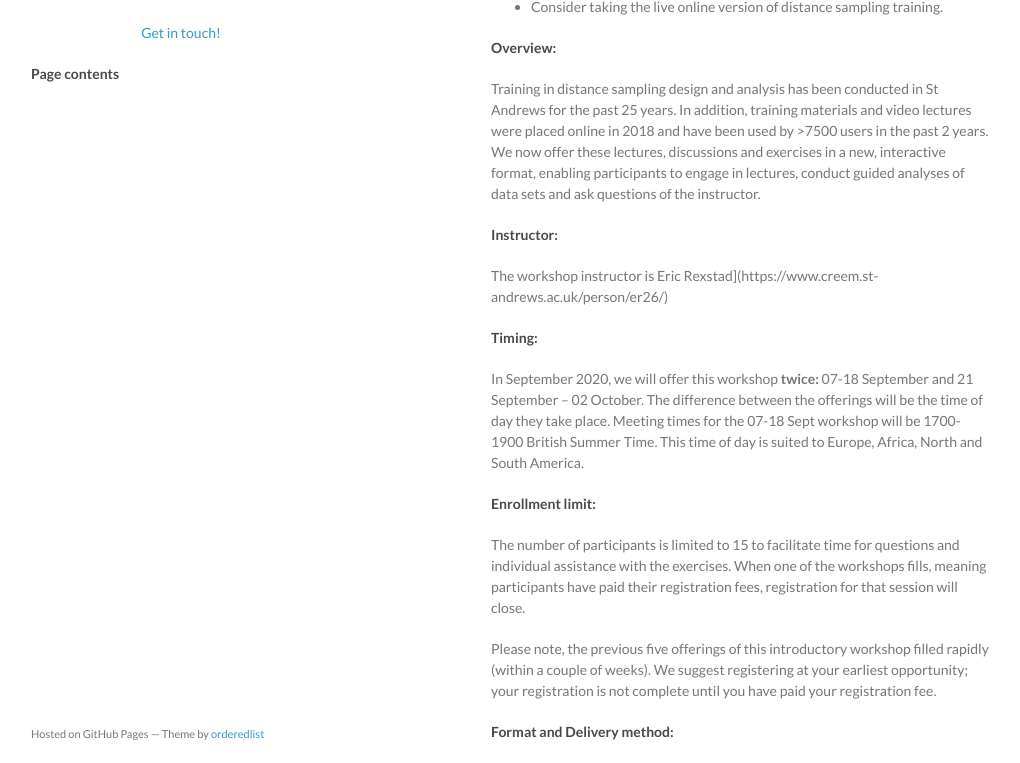
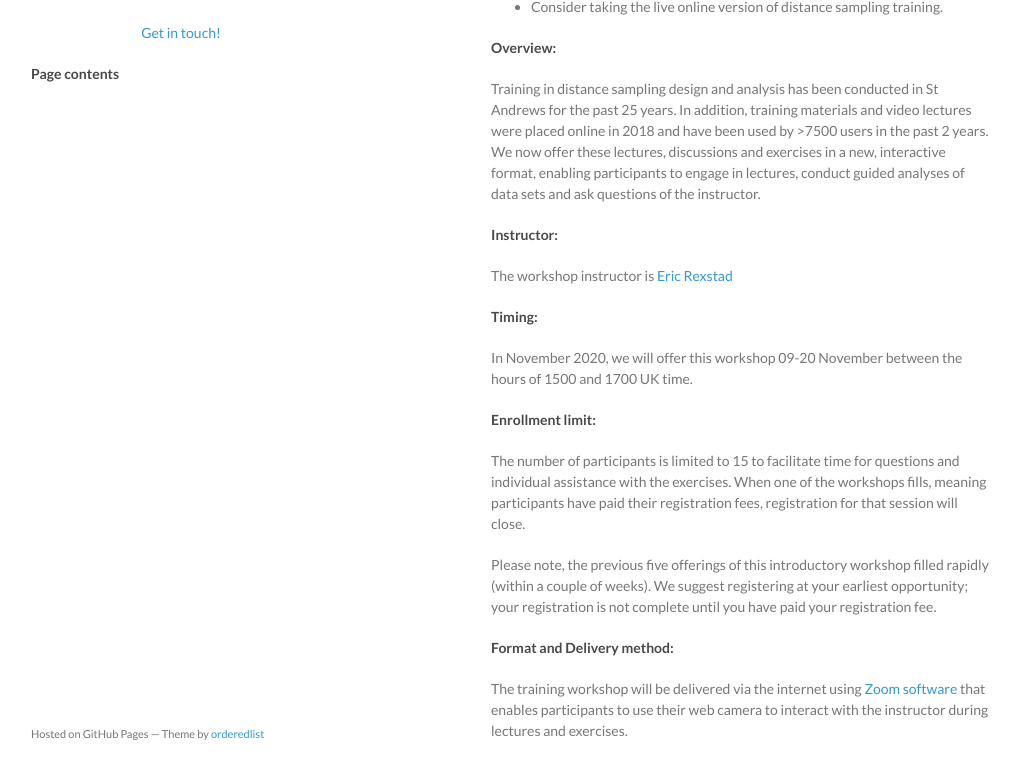
Before and after one commit to distanceworkshops/distanceworkshops.github.io, a Jekyll site: the page built from intro-nov-2020.md, in a window 1280 px wide and 900 px high, cut to the strip 137-900 px from the top of the window. Shown: the whole strip, without its empty margins (129-1149 px from the left). Built offline with Jekyll 4.4.1, drawn with Linux system fonts in a browser that asks for light colours; some of the changed text lies outside the part shown.

Commit message:
Update intro-nov-2020.md

```diff
--- a/intro-nov-2020.md
+++ b/intro-nov-2020.md
@@ -15,11 +15,10 @@
 We now offer these lectures, discussions and exercises in a new, interactive format, enabling participants to engage in lectures, conduct guided analyses of data sets and ask questions of the instructor.
 
 #### Instructor:
-The workshop instructor is Eric Rexstad](https://www.creem.st-andrews.ac.uk/person/er26/)
+The workshop instructor is [Eric Rexstad](https://www.creem.st-andrews.ac.uk/person/er26/)
 
 #### Timing:
-In September 2020, we will offer this workshop <strong>twice:</strong> 07-18 September and 21 September &#8211; 02 October.  The difference between the offerings will be the time of day they take place.  Meeting times for the 07-18 Sept workshop will be 1700-1900 British Summer Time.  This time of day is suited to Europe, Africa, North and South America.
-
+In November 2020, we will offer this workshop 09-20 November between the hours of 1500 and 1700 UK time.
 #### Enrollment limit:
 The number of participants is limited to 15 to facilitate time for questions and individual assistance with the exercises.  When one of the workshops fills, meaning participants have paid their registration fees, registration for that session will close.
 
@@ -61,10 +60,11 @@
 The Registration Fee is 215.00 GBP
 
 ##### Registration:
+The registration deadline is **23 October 2020** payment must be received by that time to secure your place in the workshop.
 
 ##### Payment:
 Payment should be made using the online store at the University of St Andrews.
-[Please follow this link to make payment for the workshop to be held from 07 to 18th September](https://onlineshop.st-andrews.ac.uk/conferences-and-events/events/creem/introductory-distance-sampling-training-workshop-live-online-7th-18th-september-2020)
+[Please follow this link to make payment for the workshop to be held from 09-20 November](https://onlineshop.st-andrews.ac.uk/conferences-and-events/events/creem/introductory-distance-sampling-training-workshop-live-online-7th-18th-september-2020)
 
 #### Testimonials:
 “I really like your teaching style. The pace is steady enough for ample note taking, but quick enough to keep my attention span. The humour gets me chuckling alone at my desk. The concepts are so easy to understand and relate to. Some of these concepts I’ve been aware of for a long time in a kind of ‘working knowledge’ way, but hearing you describe the theory behind them is giving me a lot of ‘oh yeah!’ moments. It is a real pleasure and is giving me a lot to think about for my own teaching.”  — Dr Sarah Marley, <em>University of Portsmouth</em>
```
